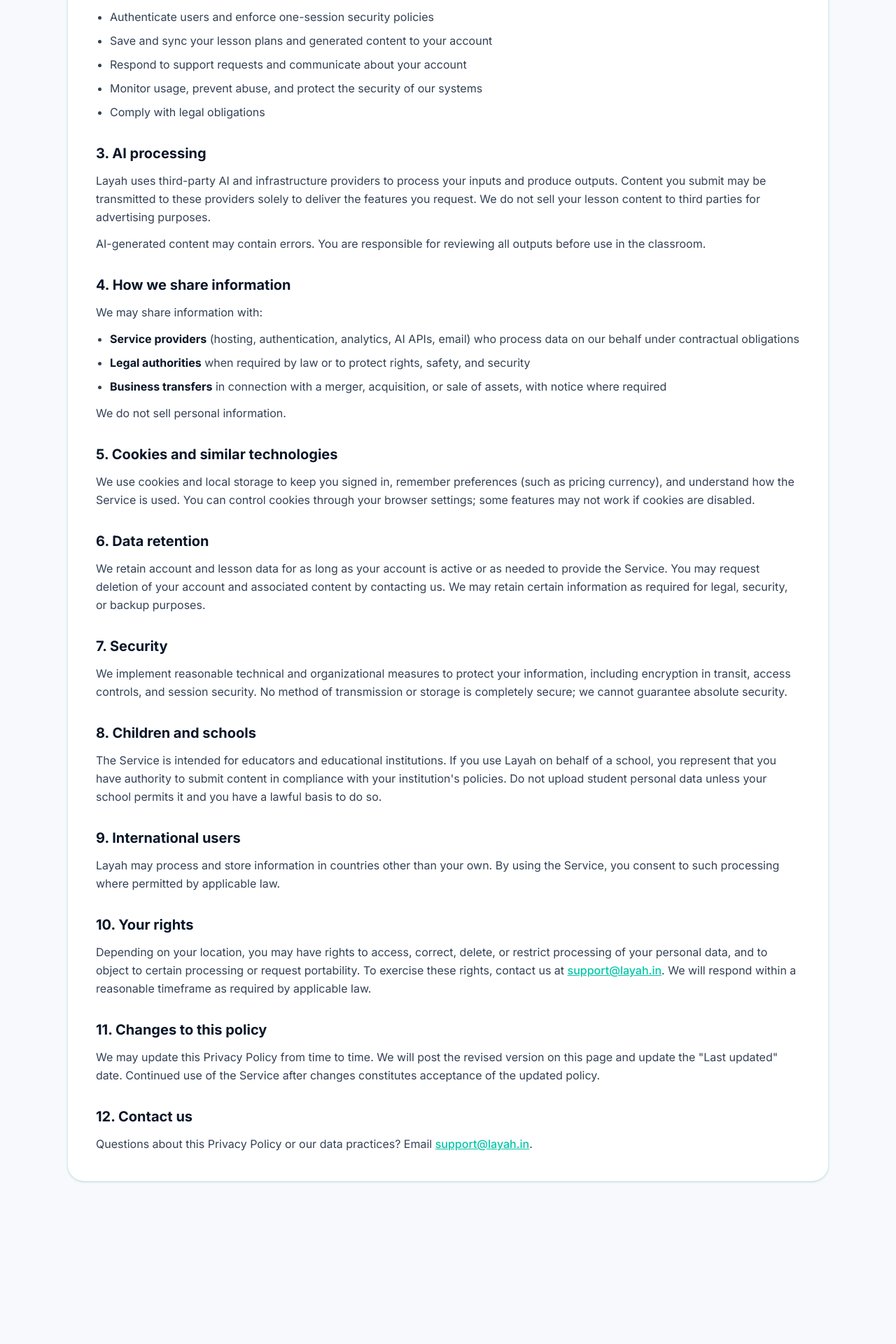
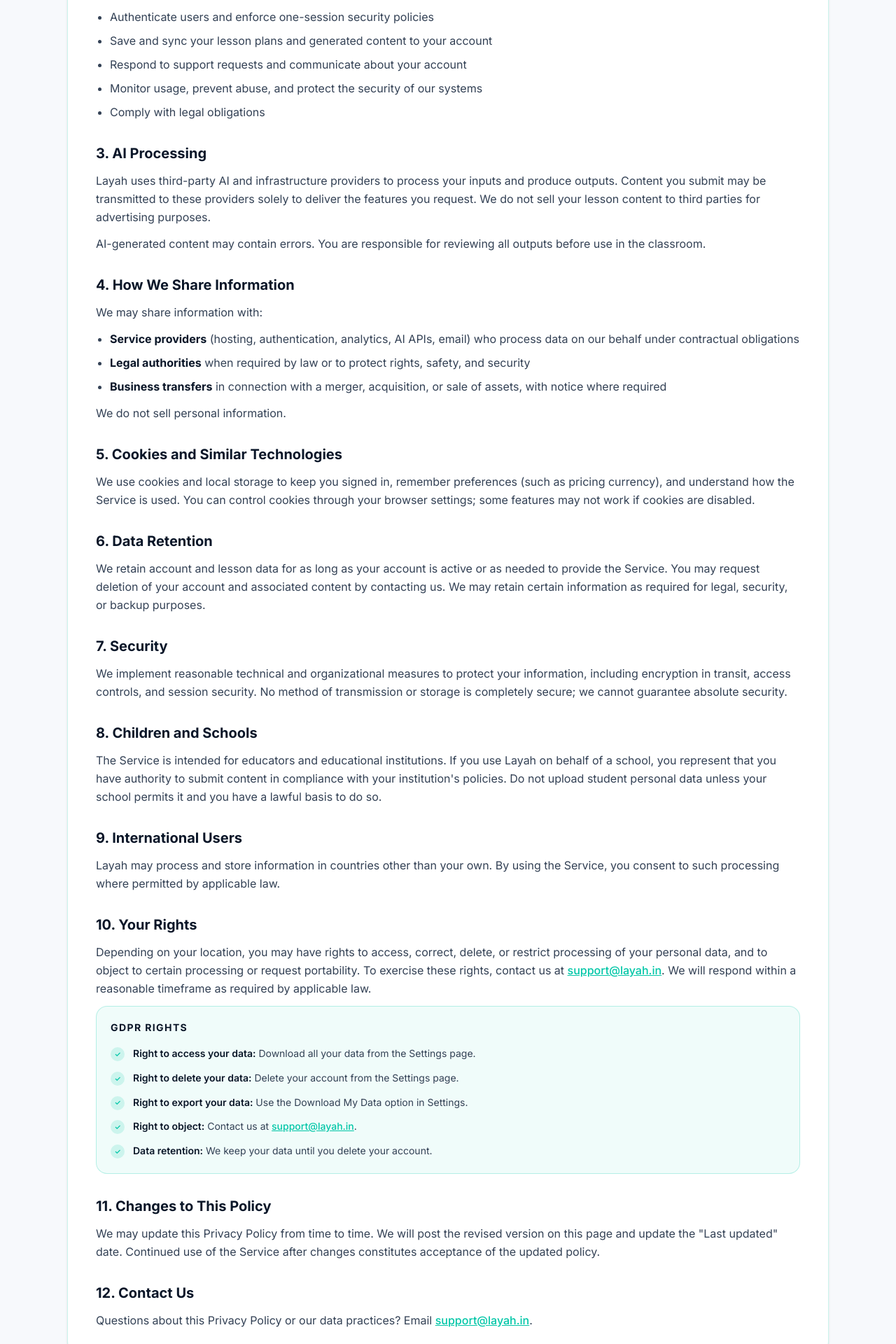
Before and after one commit to yusufbasheer-cpu/teacher-app, a Next.js app: page /privacy in a window 1280 px wide. Shown: the part 880-2800 px from the top of the page at 70% size. Before the commit the page ends 2648 px from the top, so only its background shows below. Built offline with nearby package versions, Linux system fonts and the light colour scheme; no server answers.

Commit message:
updated privacy policy with GDPR rights

```diff
--- a/src/app/privacy/page.tsx
+++ b/src/app/privacy/page.tsx
@@ -9,22 +9,22 @@
 
 export default function PrivacyPage() {
   return (
-    <LegalPageLayout title="Privacy Policy" lastUpdated="May 24, 2026">
+    <LegalPageLayout title="Privacy Policy" lastUpdated="June 2026">
       <p>
-        Layah.ai (&quot;Layah,&quot; &quot;we,&quot; &quot;us,&quot; or &quot;our&quot;) provides AI-powered
-        lesson planning and classroom resource tools for educators. This Privacy Policy explains how we
-        collect, use, disclose, and safeguard information when you use our website and services at{" "}
+        Layah.ai provides AI-powered lesson planning and classroom resource tools for educators.
+        This Privacy Policy explains how we collect, use, disclose, and safeguard information when
+        you use our website and services at{" "}
         <a href="https://layah.in" className="font-medium underline" style={{ color: "#00C6A7" }}>
           layah.in
         </a>{" "}
         and related applications (collectively, the &quot;Service&quot;).
       </p>
 
-      <LegalSection title="1. Information we collect">
+      <LegalSection title="1. Information We Collect">
         <p>
-          <strong className="text-[#0A1628]">Account information.</strong> When you register, we collect
-          your email address, authentication details, and profile information you provide (such as your
-          name or school affiliation, if optional fields are completed).
+          <strong className="text-[#0A1628]">Account information.</strong> When you register, we
+          collect your email address, authentication details, and profile information you provide
+          (such as your name or school affiliation, if optional fields are completed).
         </p>
         <p>
           <strong className="text-[#0A1628]">Content you submit.</strong> We process lesson topics,
@@ -32,22 +32,25 @@
           question papers, and other materials you create or upload through the Service.
         </p>
         <p>
-          <strong className="text-[#0A1628]">Usage and technical data.</strong> We may collect log data,
-          device type, browser, IP address, pages visited, feature usage, and error reports to operate and
-          improve the Service.
+          <strong className="text-[#0A1628]">Usage and technical data.</strong> We may collect log
+          data, device type, browser, IP address, pages visited, feature usage, and error reports to
+          operate and improve the Service.
         </p>
         <p>
-          <strong className="text-[#0A1628]">Payment information.</strong> If you purchase a paid plan,
-          payment processing is handled by our payment provider. We do not store full card numbers on our
-          servers.
+          <strong className="text-[#0A1628]">Payment information.</strong> If you purchase a paid
+          plan, payment processing is handled by our payment provider. We do not store full card
+          numbers on our servers.
         </p>
       </LegalSection>
 
-      <LegalSection title="2. How we use your information">
+      <LegalSection title="2. How We Use Your Information">
         <p>We use collected information to:</p>
         <ul className="list-disc space-y-2 pl-5">
           <li>Provide, maintain, and improve the Service</li>
-          <li>Generate AI-assisted lesson plans, presentations, assessments, and related outputs you request</li>
+          <li>
+            Generate AI-assisted lesson plans, presentations, assessments, and related outputs you
+            request
+          </li>
           <li>Authenticate users and enforce one-session security policies</li>
           <li>Save and sync your lesson plans and generated content to your account</li>
           <li>Respond to support requests and communicate about your account</li>
@@ -56,7 +59,7 @@
         </ul>
       </LegalSection>
 
-      <LegalSection title="3. AI processing">
+      <LegalSection title="3. AI Processing">
         <p>
           Layah uses third-party AI and infrastructure providers to process your inputs and produce
           outputs. Content you submit may be transmitted to these providers solely to deliver the
@@ -64,12 +67,12 @@
           purposes.
         </p>
         <p>
-          AI-generated content may contain errors. You are responsible for reviewing all outputs before
-          use in the classroom.
+          AI-generated content may contain errors. You are responsible for reviewing all outputs
+          before use in the classroom.
         </p>
       </LegalSection>
 
-      <LegalSection title="4. How we share information">
+      <LegalSection title="4. How We Share Information">
         <p>We may share information with:</p>
         <ul className="list-disc space-y-2 pl-5">
           <li>
@@ -81,26 +84,27 @@
             protect rights, safety, and security
           </li>
           <li>
-            <strong className="text-[#0A1628]">Business transfers</strong> in connection with a merger,
-            acquisition, or sale of assets, with notice where required
+            <strong className="text-[#0A1628]">Business transfers</strong> in connection with a
+            merger, acquisition, or sale of assets, with notice where required
           </li>
         </ul>
         <p>We do not sell personal information.</p>
       </LegalSection>
 
-      <LegalSection title="5. Cookies and similar technologies">
+      <LegalSection title="5. Cookies and Similar Technologies">
         <p>
-          We use cookies and local storage to keep you signed in, remember preferences (such as pricing
-          currency), and understand how the Service is used. You can control cookies through your browser
-          settings; some features may not work if cookies are disabled.
+          We use cookies and local storage to keep you signed in, remember preferences (such as
+          pricing currency), and understand how the Service is used. You can control cookies through
+          your browser settings; some features may not work if cookies are disabled.
         </p>
       </LegalSection>
 
-      <LegalSection title="6. Data retention">
+      <LegalSection title="6. Data Retention">
         <p>
-          We retain account and lesson data for as long as your account is active or as needed to provide
-          the Service. You may request deletion of your account and associated content by contacting us.
-          We may retain certain information as required for legal, security, or backup purposes.
+          We retain account and lesson data for as long as your account is active or as needed to
+          provide the Service. You may request deletion of your account and associated content by
+          contacting us. We may retain certain information as required for legal, security, or backup
+          purposes.
         </p>
       </LegalSection>
 
@@ -112,27 +116,27 @@
         </p>
       </LegalSection>
 
-      <LegalSection title="8. Children and schools">
+      <LegalSection title="8. Children and Schools">
         <p>
-          The Service is intended for educators and educational institutions. If you use Layah on behalf
-          of a school, you represent that you have authority to submit content in compliance with your
-          institution&apos;s policies. Do not upload student personal data unless your school permits it
-          and you have a lawful basis to do so.
+          The Service is intended for educators and educational institutions. If you use Layah on
+          behalf of a school, you represent that you have authority to submit content in compliance
+          with your institution&apos;s policies. Do not upload student personal data unless your
+          school permits it and you have a lawful basis to do so.
         </p>
       </LegalSection>
 
-      <LegalSection title="9. International users">
+      <LegalSection title="9. International Users">
         <p>
-          Layah may process and store information in countries other than your own. By using the Service,
-          you consent to such processing where permitted by applicable law.
+          Layah may process and store information in countries other than your own. By using the
+          Service, you consent to such processing where permitted by applicable law.
         </p>
       </LegalSection>
 
-      <LegalSection title="10. Your rights">
+      <LegalSection title="10. Your Rights">
         <p>
           Depending on your location, you may have rights to access, correct, delete, or restrict
-          processing of your personal data, and to object to certain processing or request portability.
-          To exercise these rights, contact us at{" "}
+          processing of your personal data, and to object to certain processing or request
+          portability. To exercise these rights, contact us at{" "}
           <a
             href="mailto:support@layah.in"
             className="font-medium underline"
@@ -142,17 +146,82 @@
           </a>
           . We will respond within a reasonable timeframe as required by applicable law.
         </p>
+
+        {/* GDPR rights block */}
+        <div
+          className="rounded-2xl p-5"
+          style={{ background: "rgba(0,198,167,0.06)", border: "1px solid rgba(0,198,167,0.25)" }}
+        >
+          <p
+            className="mb-4 text-sm font-bold uppercase tracking-widest"
+            style={{ color: "#0A1628" }}
+          >
+            GDPR Rights
+          </p>
+          <ul className="space-y-3">
+            {[
+              {
+                right: "Right to access your data",
+                detail: "Download all your data from the Settings page.",
+              },
+              {
+                right: "Right to delete your data",
+                detail: "Delete your account from the Settings page.",
+              },
+              {
+                right: "Right to export your data",
+                detail: "Use the Download My Data option in Settings.",
+              },
+              {
+                right: "Right to object",
+                detail: (
+                  <>
+                    Contact us at{" "}
+                    <a
+                      href="mailto:support@layah.in"
+                      className="font-medium underline"
+                      style={{ color: "#00C6A7" }}
+                    >
+                      support@layah.in
+                    </a>
+                    .
+                  </>
+                ),
+              },
+              {
+                right: "Data retention",
+                detail: "We keep your data until you delete your account.",
+              },
+            ].map(({ right, detail }) => (
+              <li key={right} className="flex gap-3">
+                <span
+                  className="mt-0.5 flex h-5 w-5 shrink-0 items-center justify-center rounded-full text-[10px] font-bold"
+                  style={{ background: "rgba(0,198,167,0.15)", color: "#00C6A7" }}
+                  aria-hidden
+                >
+                  ✓
+                </span>
+                <span className="text-sm leading-relaxed" style={{ color: "#334155" }}>
+                  <strong className="font-semibold" style={{ color: "#0A1628" }}>
+                    {right}:
+                  </strong>{" "}
+                  {detail}
+                </span>
+              </li>
+            ))}
+          </ul>
+        </div>
       </LegalSection>
 
-      <LegalSection title="11. Changes to this policy">
+      <LegalSection title="11. Changes to This Policy">
         <p>
-          We may update this Privacy Policy from time to time. We will post the revised version on this
-          page and update the &quot;Last updated&quot; date. Continued use of the Service after changes
-          constitutes acceptance of the updated policy.
+          We may update this Privacy Policy from time to time. We will post the revised version on
+          this page and update the &quot;Last updated&quot; date. Continued use of the Service after
+          changes constitutes acceptance of the updated policy.
         </p>
       </LegalSection>
 
-      <LegalSection title="12. Contact us">
+      <LegalSection title="12. Contact Us">
         <p>
           Questions about this Privacy Policy or our data practices? Email{" "}
           <a
```
